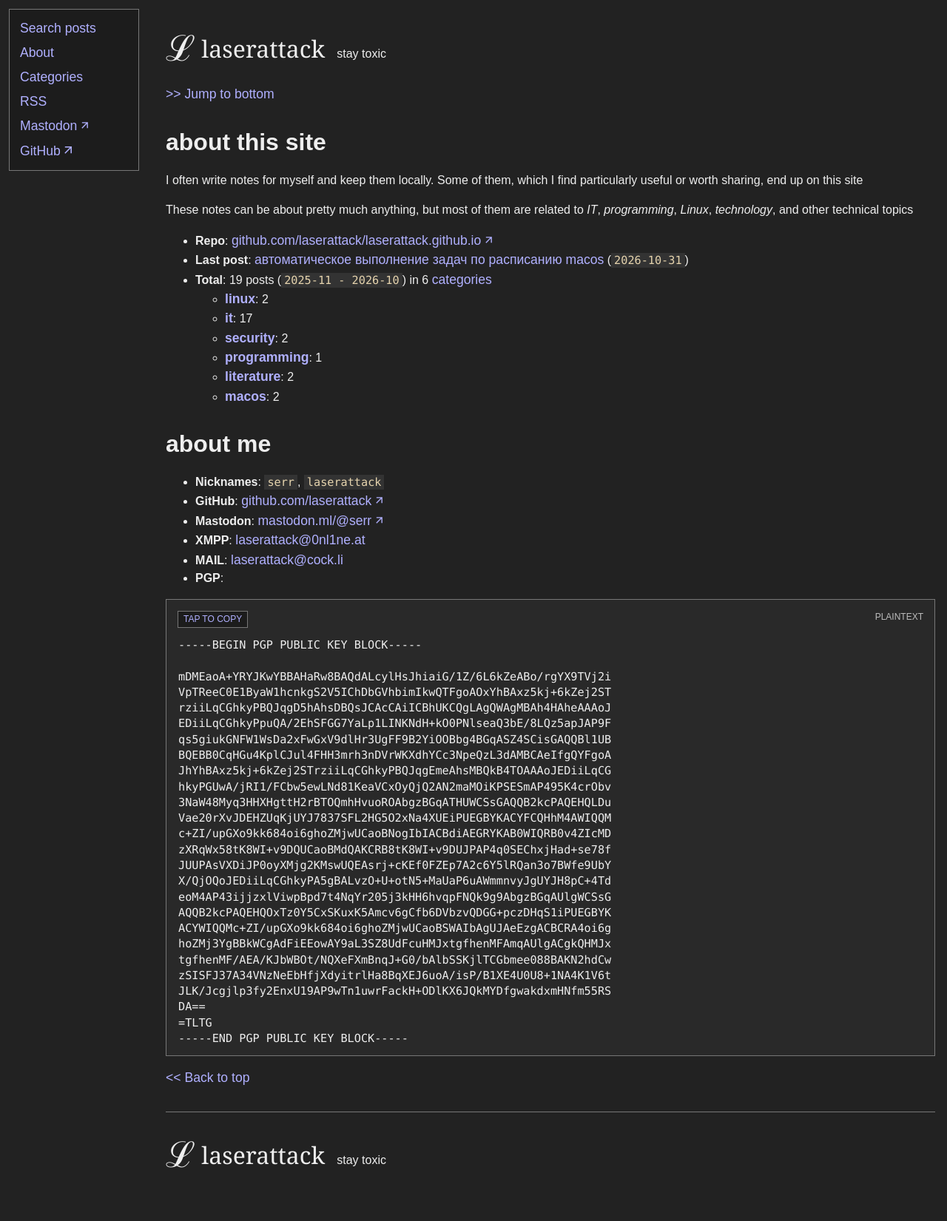
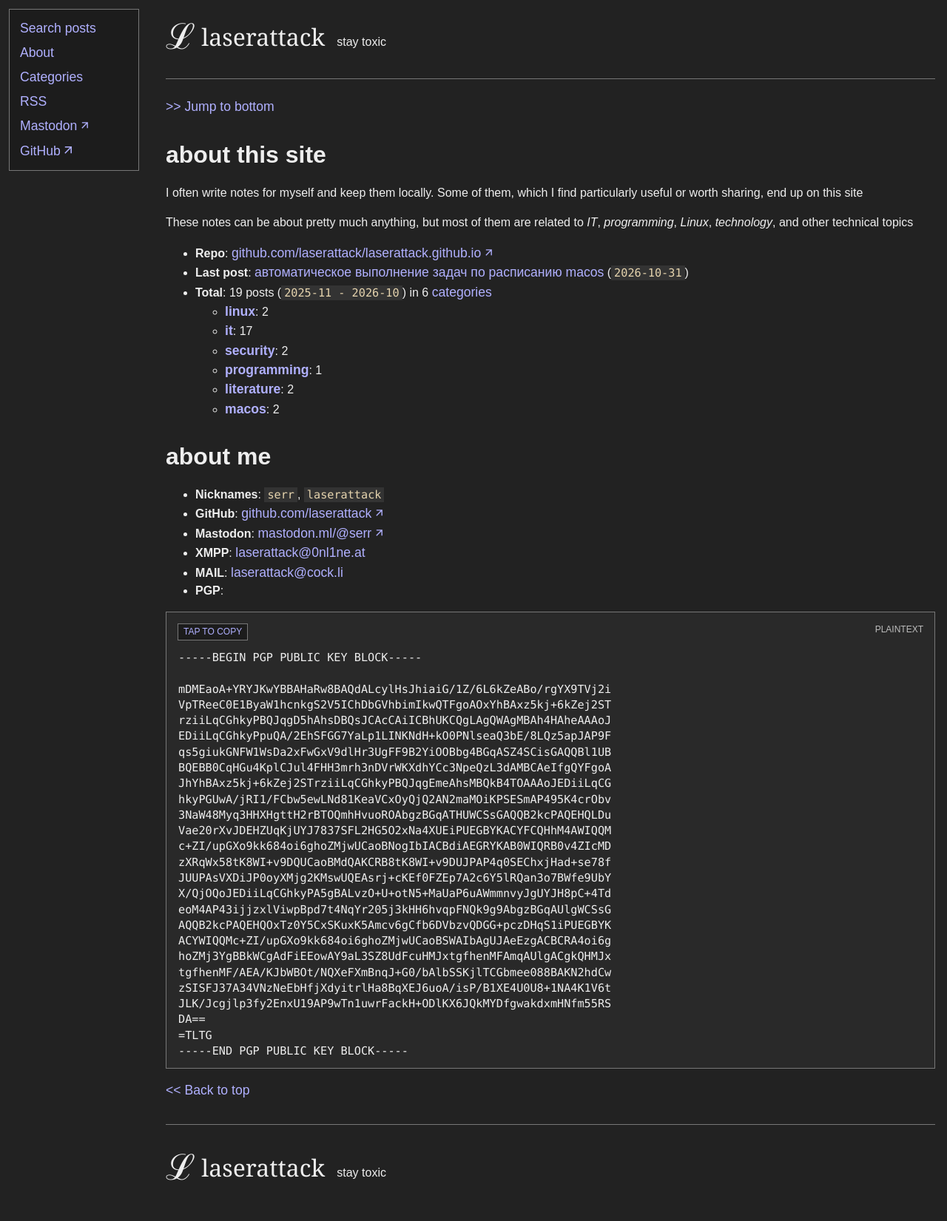
Before and after one commit to laserattack/laserattack.github.io, a Jekyll site: the page built from index.md, in a window 1280 px wide. Shown: the whole page at 74% size. Built offline with Jekyll 4.4.1, drawn with Linux system fonts in a browser that asks for light colours.

Commit message:
change header style

```diff
--- a/assets/page.css
+++ b/assets/page.css
@@ -110,7 +110,11 @@ nav a, nav a:visited {
   line-height: 1.2;
 }
 
-header { padding-top: var(--space-small); margin-bottom: var(--space-large); }
+header {
+  padding-bottom: var(--space-section);
+  margin-bottom: var(--space-large);
+  border-bottom: 1px solid var(--color-border);
+}
 .site-symbol {
   display: inline-block;
   font-family: Georgia, "Times New Roman", serif;
```
